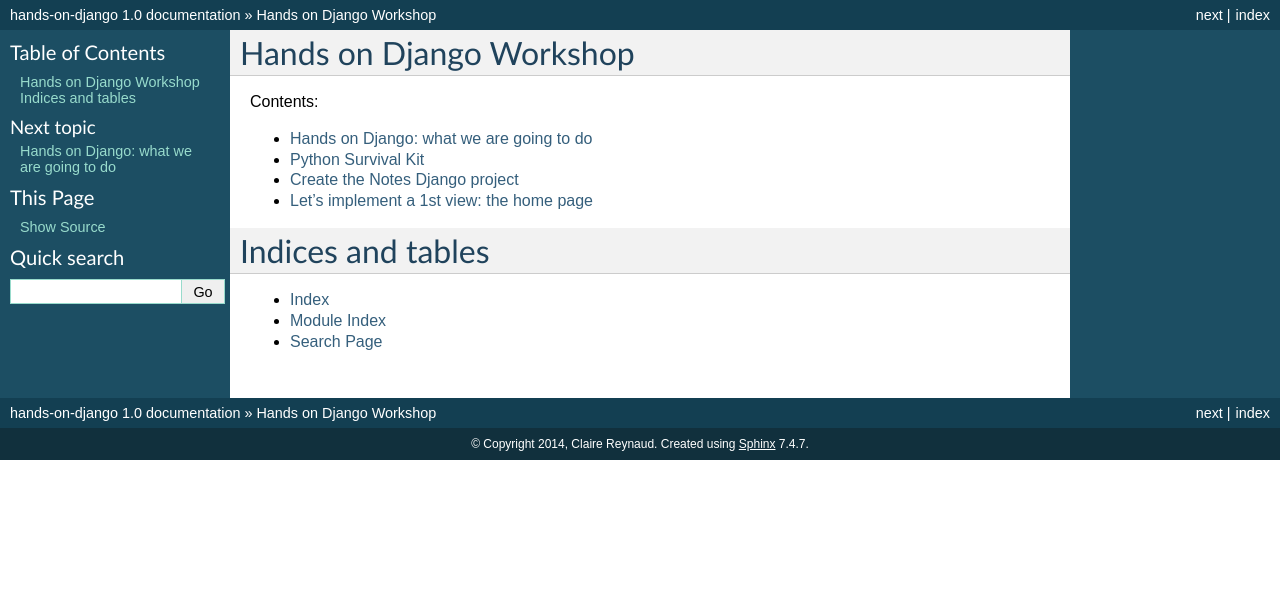
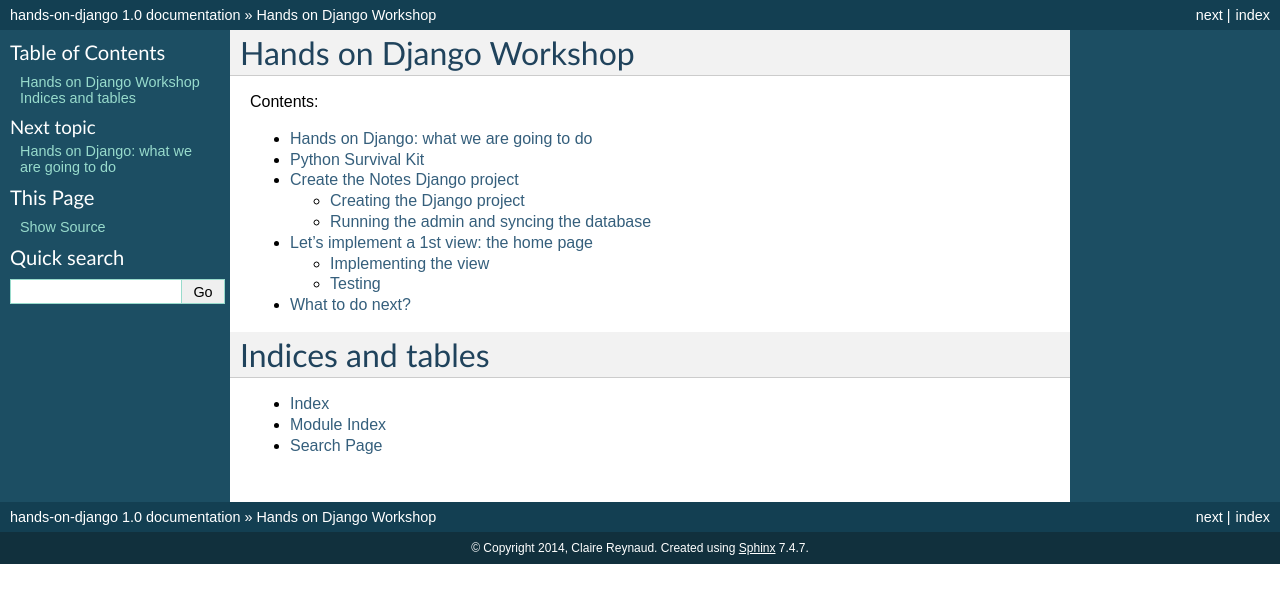
Before and after one commit to creynaud/hands-on-django-doc, a Sphinx documentation site: the page built from source/index.rst, in a window 1280 px wide. Shown: the top 603 px of the page. Built offline with Sphinx 7.4.7, drawn with Linux system fonts in a browser that asks for light colours; some of the changed lines change nothing that is shown.

Commit message:
Add the home view testing

```diff
--- a/source/create_django_project.rst
+++ b/source/create_django_project.rst
@@ -5,6 +5,8 @@
 
     pony@Pony-VirtualBox:~$ mkdir hands-on-django
     pony@Pony-VirtualBox:~$ cd hands-on-django
+
+Creating a virtualenv
 
 Create a virtualenv for the new project. This is were all the project dependencies will reside, without polluting or conflicting with the system libraries.
 
@@ -35,6 +37,9 @@
     Successfully installed Django
     Cleaning up...
     (hands-on-django)pony@Pony-VirtualBox:~/hands-on-django$
+
+Creating the Django project
+---------------------------
 
 Create the notes Django project by calling django-admin.py:
 
@@ -76,6 +81,9 @@
     Quit the server with CONTROL-C.
 
 Open http://127.0.0.1:8000/ in Firefox or Chrome. You should see a page saying "It worked!".
+
+Running the admin and syncing the database
+------------------------------------------
 
 Go to http://127.0.0.1:8000/admin/. You don't have an admin user yet, let's create one.
 
--- a/source/home.rst
+++ b/source/home.rst
@@ -2,8 +2,11 @@
 =========================================
 
 To implement the home view, we will need to write a bit of html and a bit of python code.
+So far we just want the home view to display a custom welcome message.
 
-So far we just want the home view to display a custom welcome message.
+Implementing the view
+---------------------
+
 Let's uncomment the following line in notes/urls.py:
 
 .. code-block:: python
@@ -53,7 +56,7 @@
         context = RequestContext(request, {})
         return HttpResponse(template.render(context))
 
-Have a look at http://127.0.0.1:8000/, you should see an error message saying the html template file cannot be found.
+Have a look at http://127.0.0.1:8000/, you should see a TemplateDoesNotExist stack trace because the html template file cannot be found.
 
 We need to tell Django were to look for our html template, so add the following lines at the end of the settings.py file:
 
@@ -101,12 +104,58 @@
 
 Refresh http://127.0.0.1:8000/ and have a look at your dynamic home page.
 
+Testing
+-------
+
 Now is a good time to start writing tests.
 
-Create a tests folder at the root of your project, and a tests_home.py file in it.
+Create a python package named 'tests' at the root of your project, and a tests_home.py file in it.
+A python package is just a folder containing an empty __init__.py file, so create a 'tests' folder and add an empty __init__.py file in it.
+
+Also add a tests_home.py file inside the tests package.
+
+We are going to use django-webtest (https://pypi.python.org/pypi/django-webtest) to write our tests, not the vanilla Django tests.
+So let's install django-webtest in our virtualenv:
 
 .. code-block:: bash
 
-    $ ls
+    (hands-on-django)pony@Pony-VirtualBox:~/hands-on-django$ pip install django-webtest webtest
 
-Don't forget to commit your changes regularly.
+Copy/paste the following test code and for now just try to understand what the tests do. For example find what 'reverse' does in the Django doc.
+
+.. code-block:: python
+
+    from django.contrib.auth.models import User
+    from django.core.urlresolvers import reverse
+    from django_webtest import WebTest
+
+
+    class HomeTests(WebTest):
+        def test_home_not_authenticated(self):
+            url = reverse('home')
+            response = self.app.get(url)
+            self.assertContains(response, 'Welcome!')
+
+        def test_home_authenticated(self):
+            url = reverse('home')
+            user = User(username='sheldon', email='sheldon@cooper.net')
+            user.save()
+            response = self.app.get(url, user=user)
+            self.assertContains(response, 'Welcome {0}!'.format(user.email))
+
+Try to run the tests from the command line:
+
+.. code-block:: bash
+    (hands-on-django)pony@Pony-VirtualBox:~/hands-on-django$ python manage.py test
+    Creating test database for alias 'default'...
+    ..
+    ----------------------------------------------------------------------
+    Ran 2 tests in 0.040s
+
+    OK
+    Destroying test database for alias 'default'...
+    (hands-on-django)pony@Pony-VirtualBox:~/hands-on-django$
+
+Also create a run configuration for the tests in Pycharm. Make sure to add DJANGO_SETTINGS_MODULE with notes.settings as value in the tests configuration environment variables.
+
+Don't forget to commit your changes before going to the next step.
--- a/source/index.rst
+++ b/source/index.rst
@@ -15,6 +15,7 @@
    python_survival_kit
    create_django_project
    home
+   what_to_do_next
 
 Indices and tables
 ==================
```
